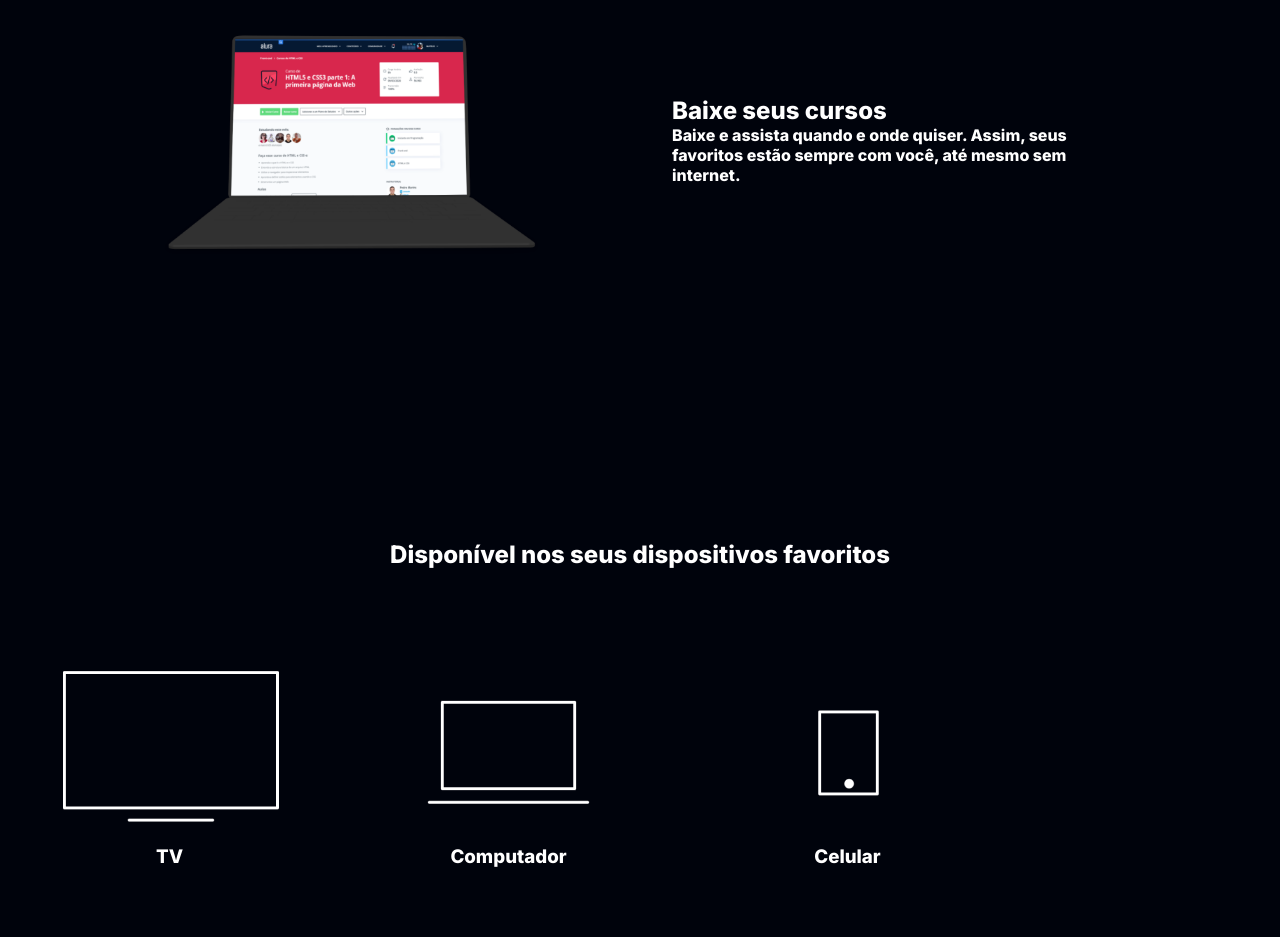
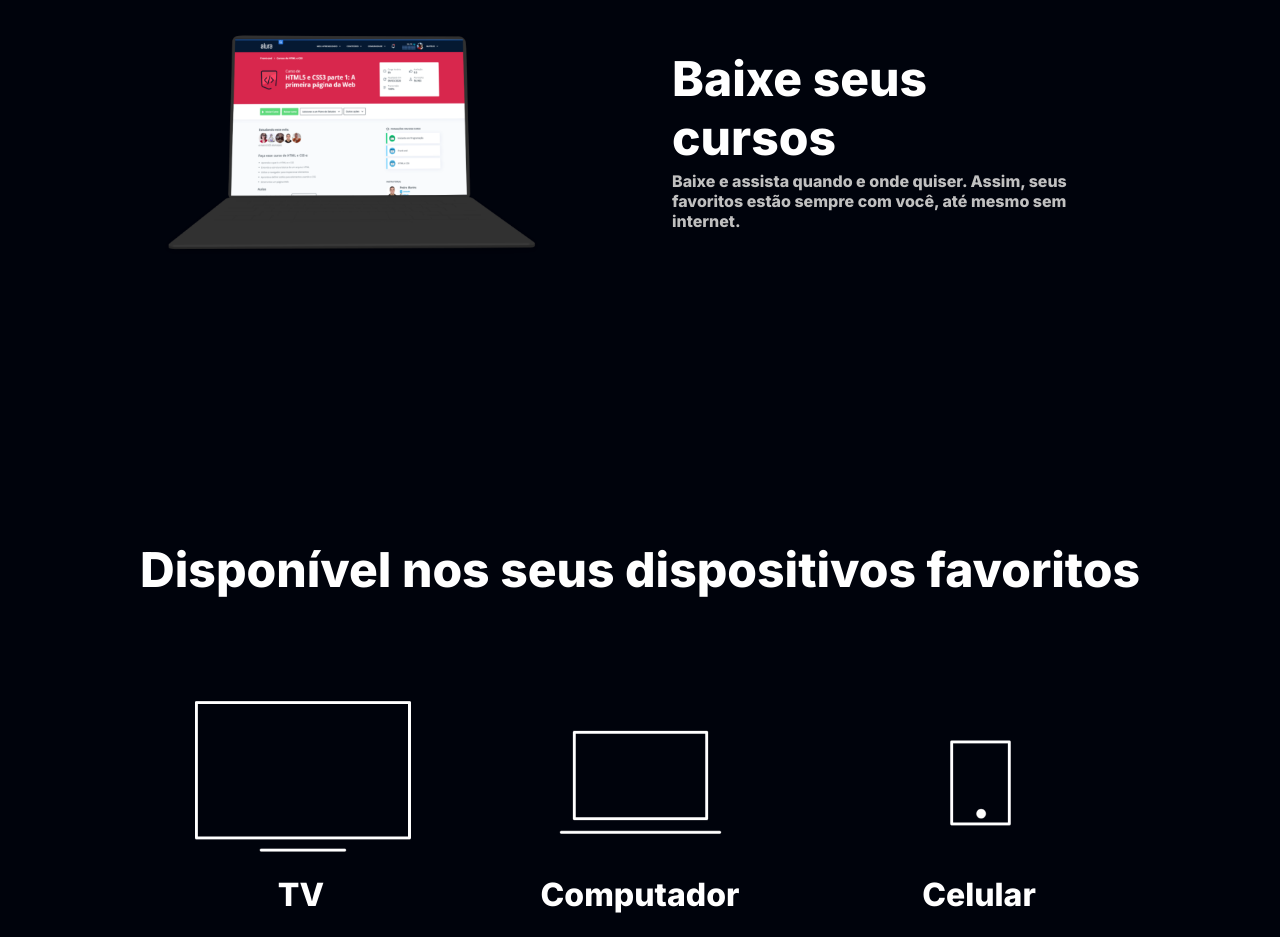
Before and after one commit to bolameiameiameia/bola, a plain HTML site: page index.html in a window 1280 px wide. Shown: the part 1860-2797 px from the top of the page. Drawn offline with Linux system fonts and the light colour scheme.

Commit message:
Update style.css

```diff
--- a/style.css
+++ b/style.css
@@ -1,9 +1,9 @@
-:root{
-    --branco-principal: #FFFFFF;
-    --cinza-secundario: #C0C0C0;
-    --botao-azul: #167BF7;
-    --cor-de-fundo: #00030C;
-    --fonte-principal: "INTER";
+:root {
+    --branco-principal: #ffffff;
+    --cinza-secundario: #c0c0c0;
+    --botao-azul: #167bf7;
+    --cor-de-fundo: #00030c;
+    --fonte-principal: "Inter";
     --botao-azul-efeito: #3c92fa;
 }
 
@@ -15,27 +15,27 @@ body{
     font-weight: 400;
 }
 
-*{
-margin: 0;
-padding: 0;
+* {
+    margin: 0;
+    padding: 0;
 }
 
-.principal{
+.principal {
     background-image: url("img/Background.png");
     background-repeat: no-repeat;
-    background-size: contein;
+    background-size: contain;
     align-items: center;
     text-align: center;
 }
 
-.container{
+.container {
     height: 100vh;
     display: grid;
     grid-template-columns: 50% 50%;
 }
 
-.container__botao{
-    background-color:var(--botao-azul);
+.container__botao {
+    background-color: var(--botao-azul);
     border-radius: 5px;
     padding: 1em;
     color: var(--branco-principal);
@@ -44,7 +44,7 @@ padding: 0;
     margin-bottom: 1em;
 }
 
-.botao_secundario{
+.botao_secundario {
     background-color: transparent;
     border: 2px solid var(--branco-principal);
 }
@@ -60,7 +60,7 @@ padding: 0;
 }
 
 .container__imagem {
-    margin:1em 0 2em 0;
+    margin: 1em 0 2em 0;
 }
 
 .container__caixa {
@@ -73,22 +73,22 @@ padding: 0;
 
 .secundario {
     align-items: center;
-    margin:0 10em;
+    margin: 0 10em;
 }
 
-.descricao__Titulo {
+.descricao__titulo {
     font-weight: 700;
-    font-size: 40px;
+    font-size: 48px;
     color: var(--branco-principal);
     margin-bottom: 0.1em;
 }
 
 .descricao__texto {
-    color: var(--Cinza-secundario);
+    color: var(--cinza-secundario);
 }
 
 .secundario__botao {
-    display:inline-block;
+    display: inline-block;
     margin-top: 1em;
 }
 
@@ -98,7 +98,7 @@ padding: 0;
 
 .dispositivos__lista {
     display: flex;
-    justify-context: center;
+    justify-content: center;
     list-style-type: none;
     margin: 5em 0;
 }
@@ -107,9 +107,9 @@ padding: 0;
     text-align: center;
 }
 
-.dispositivos__Titulo {
-    font-size: 32px;
-    color: var(--branco-principal)
+.dispositivos__titulo {
+    font-size: 48px;
+    color: var(--branco-principal);
 }
 
 .rodape {
@@ -118,31 +118,31 @@ padding: 0;
 }
 
 .lista__item {
-    font-size: 3 2px;
+    font-size: 32px;
     color: var(--branco-principal);
 }
 
-.rodape-__lista {
+.rodape__lista {
     display: flex;
-    justify-context: center;
+    justify-content: center;
     list-style-type: none;
-    margin_top: 1em;
+    margin-top: 1em;
 }
 
 .lista__link a {
-    text_decoration: none;
+    text-decoration: none;
     color: var(--branco-principal);
     margin-left: 1em;
 }
 
 .rodape__texto {
     margin: 1em 0;
-    color: Var(--cinza-secundario);
+    color: var(--cinza-secundario);
     font-size: 14px;
 }
 
 .lista__link a:hover {
-    color: Var(--botao-azul);
+    color: var(--botao-azul);
 }
 
 .lista__link a:active {
@@ -150,6 +150,6 @@ padding: 0;
 }
 
 .container__botao:hover {
-    background-color: Var(--botao-azul-efeito);
-    color: Var(--cor-de-fundo);
+    background-color: var(--botao-azul-efeito);
+    color: var(--cor-de-fundo);
 }
```
